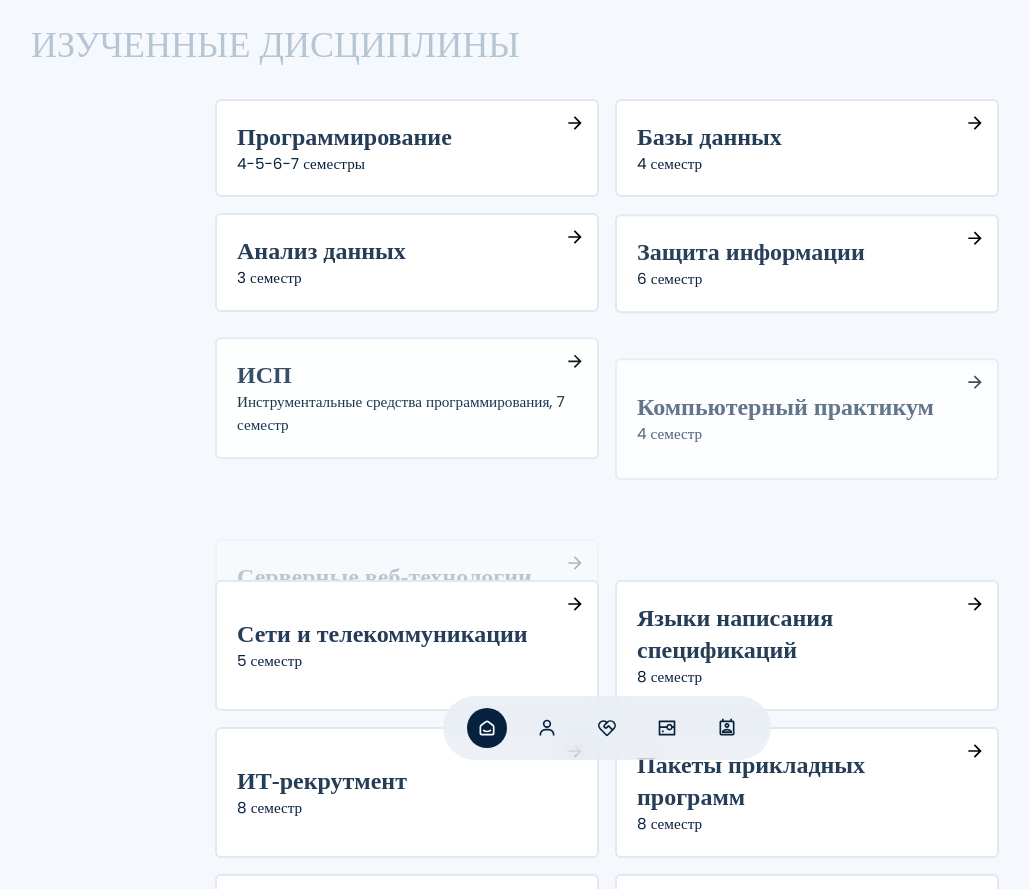
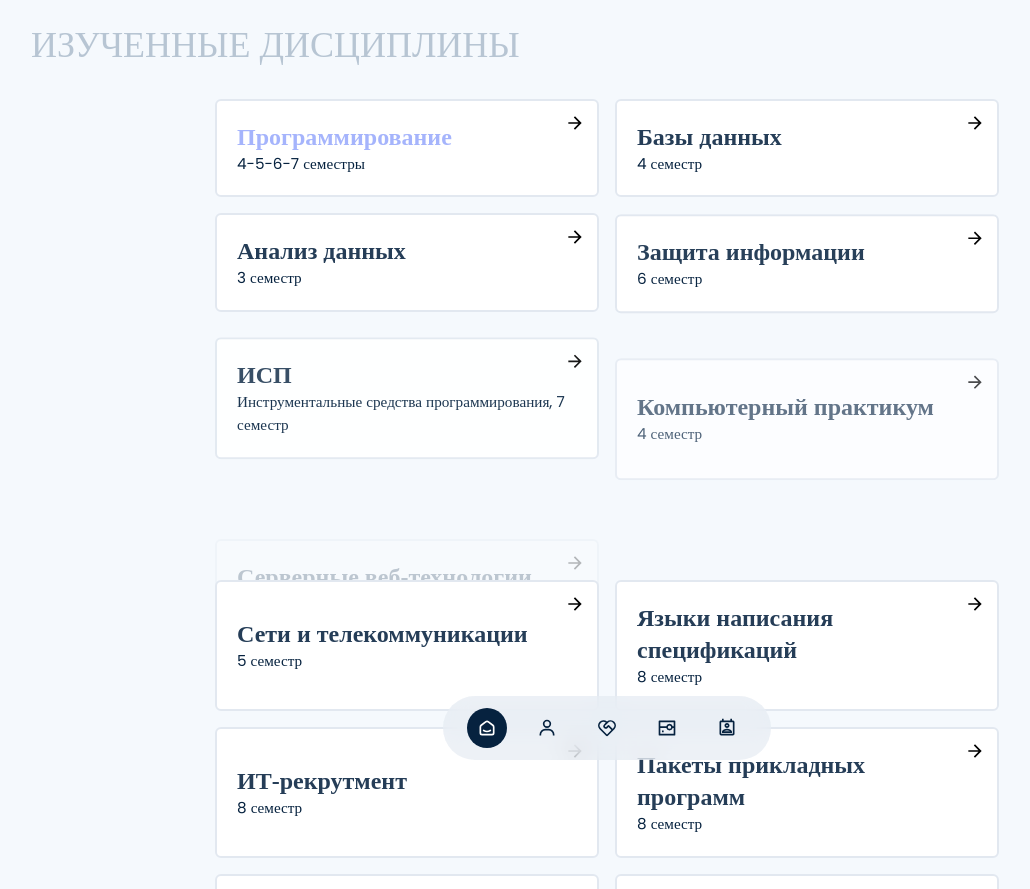
Before and after one commit to tantarin/my, a React (Vite) app: page / in a window 1280 px wide. Shown: the part 840-1729 px from the top of the page, without its empty margins (33-1063 px from the left). Built offline with nearby package versions, Linux system fonts and the light colour scheme; a web font is replaced by a local one.

Commit message:
добавлены изображения

```diff
--- a/src/components/Skills.jsx
+++ b/src/components/Skills.jsx
@@ -79,12 +79,12 @@ const Skills = () => {
                   key={i}
                   data-aos="fade-up"
                   data-aos-delay={i * 400}
-              className="bg-white sm:cursor-pointer
-               relative group w-full flex items-center
-                gap-5 p-5 max-w-sm rounded-md border-2 border-slate-200"
+                  className={`bg-white sm:cursor-pointer relative group w-full flex items-center gap-5 p-5 max-w-sm rounded-md border-2 border-slate-200`}
               >
                 <a href={skill.link}>
-                <h6 className="text-2xl font-serif">{skill.name}</h6>
+                  <h6 className={`${skill.name === 'Программирование' ? 'text-indigo-300' : ''} text-2xl font-serif`}>
+                    {skill.name}
+                  </h6>
                   <p className="font-serif">{skill.para}</p>
                   <div onClick={() => {{skill.link}}}
                        className="text-xl absolute top-3 right-3">
@@ -94,6 +94,7 @@ const Skills = () => {
               </div>
           ))}
         </div>
+
       </div>
     </section>
   );
```
Lines whose indentation alone changed are shown as unchanged.
